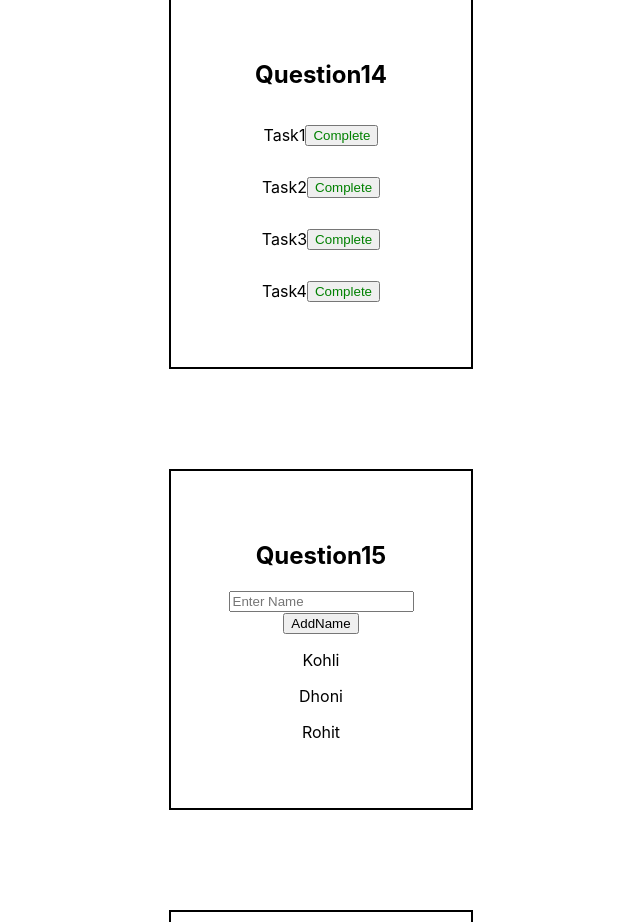
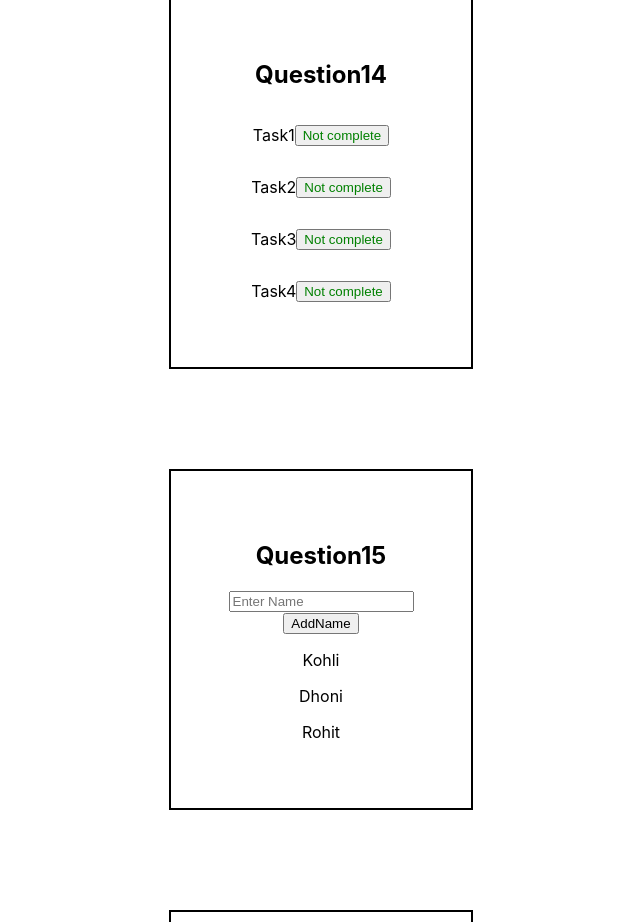
Before and after one commit to varunpratap-successive/react-training, a React (Create React App) app in the folder reactapp/: page / in a window 1280 px wide. Shown: the part 5960-6882 px from the top of the page, without its empty margins (319-959 px from the left). Built offline with nearby package versions, Linux system fonts and the light colour scheme.

Commit message:
more changes

```diff
--- a/reactapp/src/Assignment2/Question14/Task.jsx
+++ b/reactapp/src/Assignment2/Question14/Task.jsx
@@ -7,7 +7,7 @@ function Task({ index, element, updateTask }) {
       <div id="taskid">
         <p>{element.task}</p>
         <button id="btnid" onClick={() => updateTask(index)}>
-          {element.button}
+          {element.complete?"Complete":"Not complete"}
         </button>
       </div>
     </>
--- a/reactapp/src/Assignment2/Question14/Tasks.jsx
+++ b/reactapp/src/Assignment2/Question14/Tasks.jsx
@@ -10,10 +10,10 @@ import Task from "./Task";
 import './Task.css'
 
 const taskArray = [
-  { task: "Task1",  button: "Complete " },
-  { task: "Task2",  button: "Complete " },
-  { task: "Task3",  button: "Complete " },
-  { task: "Task4",  button: "Complete " },
+  { task: "Task1",  complete:false},
+  { task: "Task2", complete:false },
+  { task: "Task3",  complete:false},
+  { task: "Task4",  complete:false},
 ];
 
 function Tasks() {
@@ -21,7 +21,7 @@ function Tasks() {
   const updateTask = useCallback(
     (index) => {
       const newArray = [...taskDone];
-      newArray[index].button = "Completed";
+      newArray[index].complete =true;
       setTaskDone(newArray);
     },
     [taskDone]
--- a/reactapp/src/Assignment2/Question5/CounterWitStep.jsx
+++ b/reactapp/src/Assignment2/Question5/CounterWitStep.jsx
@@ -16,14 +16,10 @@ function CounterWitStep() {
     setStep(Number(event.target.value));
   };
   const increment = () => {
-    console.log(count);
     setCount(count + step);
-    console.log(count);
   };
   const decrement = () => {
-    console.log(count);
     setCount(count - step);
-    console.log(count);
   };
   const clearfunc = () => {
     setCount(1);
--- a/reactapp/src/Assignment2/Question7/Notification.jsx
+++ b/reactapp/src/Assignment2/Question7/Notification.jsx
@@ -6,14 +6,14 @@
 // After 5 seconds, clear the message to hide the notification.
 
 import React, { useEffect, useState } from "react";
-
+const fiveSeconds = 5000;
 function Notification() {
   const [message, setMessage] = useState("");
 
   useEffect(() => {
     const timer = setTimeout(() => {
       setMessage("");
-    }, 5000);
+    }, fiveSeconds);
 
     return () => clearTimeout(timer);
   }, [message]);
```
